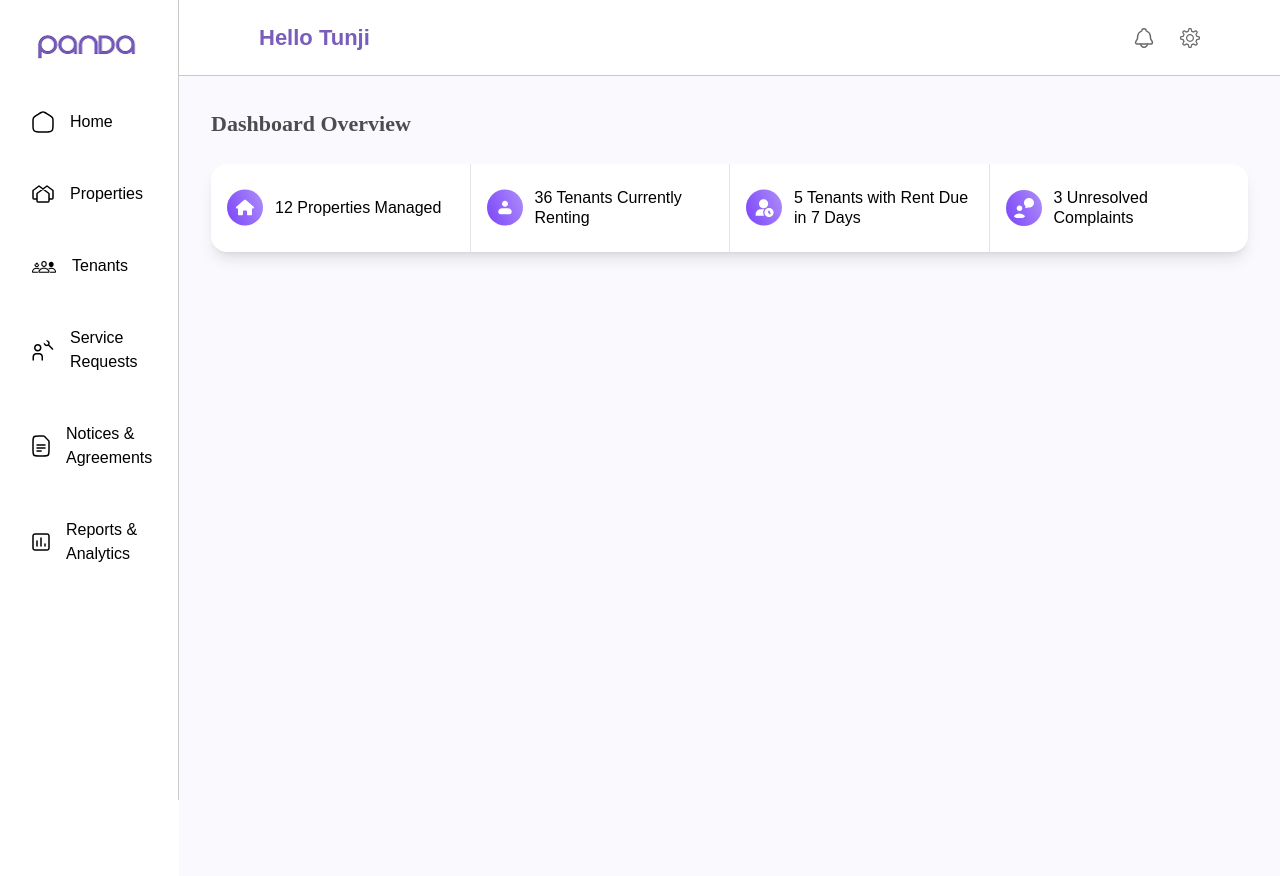
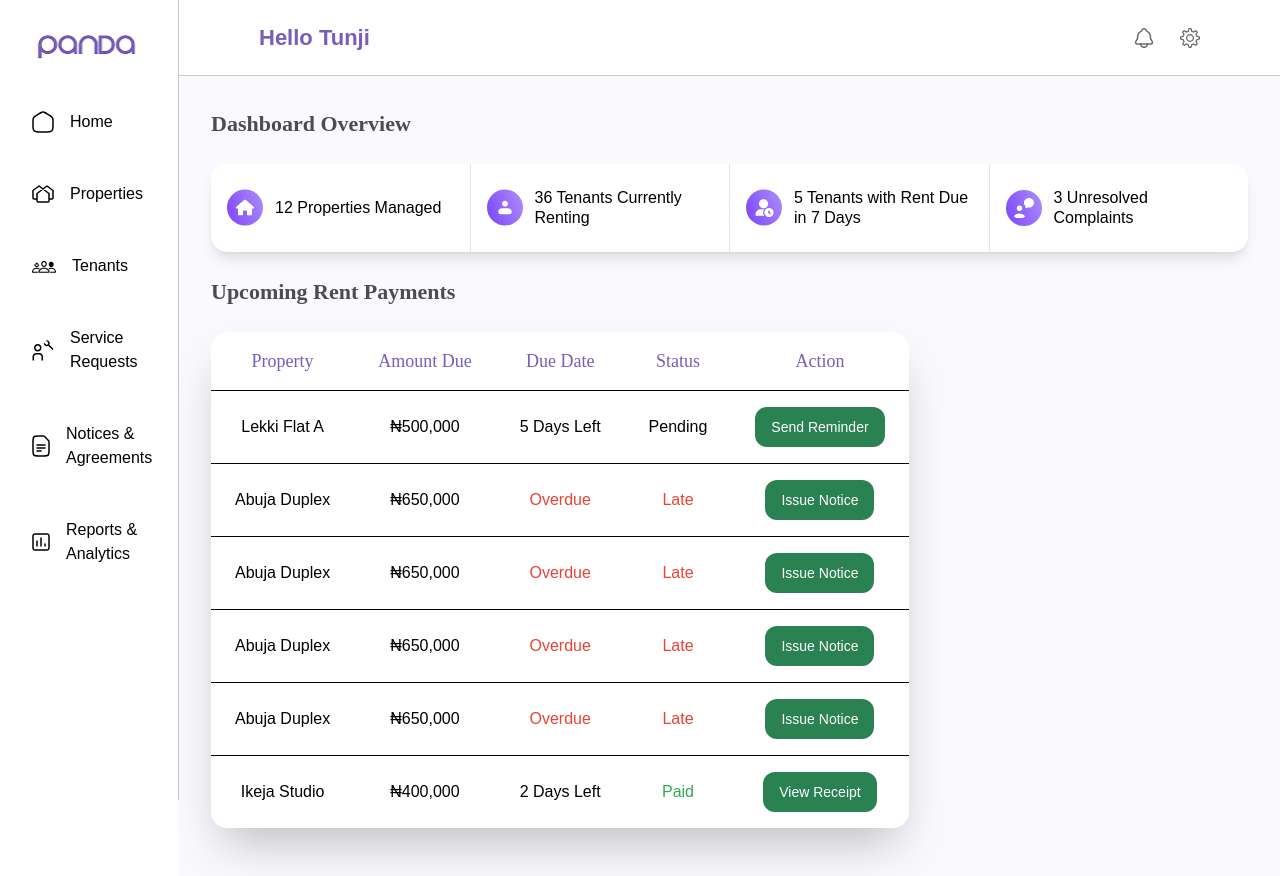
Before and after one commit to AJ-droi/panda-homes-frontend, a Next.js app: page /dashboard in a window 1280 px wide. Built offline with nearby package versions, Linux system fonts and the light colour scheme.

Commit message:
Property Payment Table Completion

```diff
--- /dev/null
+++ b/components/NotColouredTable.tsx
@@ -0,0 +1,103 @@
+import React from 'react';
+
+
+const PropertyPaymentTable = () => {
+
+  const propertyData = [
+    {
+      id: 1,
+      property: "Lekki Flat A",
+      amountDue: "₦500,000",
+      dueDate: "5 Days Left",
+      status: "Pending"
+    },
+    {
+      id: 2,
+      property: "Abuja Duplex",
+      amountDue: "₦650,000",
+      dueDate: "Overdue",
+      status: "Late"
+    },
+    {
+      id: 3,
+      property: "Abuja Duplex",
+      amountDue: "₦650,000",
+      dueDate: "Overdue",
+      status: "Late"
+    },
+    {
+      id: 4,
+      property: "Abuja Duplex",
+      amountDue: "₦650,000",
+      dueDate: "Overdue",
+      status: "Late"
+    },
+    {
+      id: 5,
+      property: "Abuja Duplex",
+      amountDue: "₦650,000",
+      dueDate: "Overdue",
+      status: "Late"
+    },
+    {
+      id: 6,
+      property: "Ikeja Studio",
+      amountDue: "₦400,000",
+      dueDate: "2 Days Left",
+      status: "Paid"
+    }
+  ];
+
+  const getActionButton = (status: string) => {
+    switch(status) {
+      case "Pending":
+        return <button className="bg-green-600 text-white px-4 py-2 rounded-md text-sm">Send Reminder</button>;
+      case "Late":
+        return <button className="bg-green-600 text-white px-4 py-2 rounded-md text-sm">Issue Notice</button>;
+      case "Paid":
+        return <button className="bg-green-600 text-white px-4 py-2 rounded-md text-sm">View Receipt</button>;
+      default:
+        return <button className="bg-green-600 text-white px-4 py-2 rounded-md text-sm">Action</button>;
+    }
+  };
+
+  return (
+    <div className="max-w-4xl mx-auto rounded-lg overflow-hidden shadow-lg bg-white">
+      <div className="overflow-x-auto">
+        <table className="w-full">
+          <thead>
+            <tr className="border-b">
+              <th className="text-left py-4 px-6 text-purple-600 font-medium">Property</th>
+              <th className="text-left py-4 px-6 text-purple-600 font-medium">Amount Due</th>
+              <th className="text-left py-4 px-6 text-purple-600 font-medium">Due Date</th>
+              <th className="text-left py-4 px-6 text-purple-600 font-medium">Status</th>
+              <th className="text-left py-4 px-6 text-purple-600 font-medium">Action</th>
+            </tr>
+          </thead>
+          <tbody>
+            {propertyData.map((item) => (
+              <tr key={item.id} className="border-b hover:bg-gray-50">
+                <td className="py-4 px-6">{item.property}</td>
+                <td className="py-4 px-6">{item.amountDue}</td>
+                <td className={`py-4 px-6 ${item.dueDate === "Overdue" ? "text-red-500 font-medium" : ""}`}>
+                  {item.dueDate}
+                </td>
+                <td className={`py-4 px-6 ${
+                  item.status === "Late" ? "text-red-500 font-medium" :
+                  item.status === "Paid" ? "text-green-500 font-medium" : ""
+                }`}>
+                  {item.status}
+                </td>
+                <td className="py-4 px-6">
+                  {getActionButton(item.status)}
+                </td>
+              </tr>
+            ))}
+          </tbody>
+        </table>
+      </div>
+    </div>
+  );
+};
+
+export default PropertyPaymentTable;
--- a/components/dashboard/Home/DashboardHome.tsx
+++ b/components/dashboard/Home/DashboardHome.tsx
@@ -1,10 +1,12 @@
 "use client";
 import React from 'react'
 import DashboardHomeNav from './Homenav'
+import PropertyPaymentTable from './PropertyPaymentTable';
 
 const DashboardHome = () => {
   return (
     <div>
+        <section>
         <div className='text-[#4D4D4D] font-[600] text-[22px] leading-[145%]'
         style={{fontFamily: 'Plus Jakarta Sans'}}
         >
@@ -14,6 +16,18 @@ const DashboardHome = () => {
         <div className='mt-6'>
       <DashboardHomeNav />
         </div>
+        </section>
+
+    <section>
+        <div className='text-[#4D4D4D] font-[600] mt-6 text-[22px] leading-[145%]'
+        style={{fontFamily: 'Plus Jakarta Sans'}}
+        >
+        Upcoming Rent Payments
+        </div>
+        <div className='mt-6 flex items-start justify-items-start'>
+            <PropertyPaymentTable />
+        </div>
+    </section>
     </div>
   )
 }
--- /dev/null
+++ b/components/dashboard/Home/PropertyPaymentTable.tsx
@@ -0,0 +1,153 @@
+import React from "react";
+
+const PropertyPaymentTable = () => {
+  const propertyData = [
+    {
+      id: 1,
+      property: "Lekki Flat A",
+      amountDue: "₦500,000",
+      dueDate: "5 Days Left",
+      status: "Pending",
+    },
+    {
+      id: 2,
+      property: "Abuja Duplex",
+      amountDue: "₦650,000",
+      dueDate: "Overdue",
+      status: "Late",
+    },
+    {
+      id: 3,
+      property: "Abuja Duplex",
+      amountDue: "₦650,000",
+      dueDate: "Overdue",
+      status: "Late",
+    },
+    {
+      id: 4,
+      property: "Abuja Duplex",
+      amountDue: "₦650,000",
+      dueDate: "Overdue",
+      status: "Late",
+    },
+    {
+      id: 5,
+      property: "Abuja Duplex",
+      amountDue: "₦650,000",
+      dueDate: "Overdue",
+      status: "Late",
+    },
+    {
+      id: 6,
+      property: "Ikeja Studio",
+      amountDue: "₦400,000",
+      dueDate: "2 Days Left",
+      status: "Paid",
+    },
+  ];
+
+  const getActionButton = (status: string) => {
+    switch (status) {
+      case "Pending":
+        return (
+          <button className="bg-[#2A8252] hover:cursor-pointer hover:bg-transparent hover:border-1 hover:border-black hover:text-black text-white px-[16px] py-[10px] rounded-[12px] text-sm">
+            Send Reminder
+          </button>
+        );
+      case "Late":
+        return (
+          <button className="bg-[#2A8252] hover:cursor-pointer hover:bg-transparent hover:border-1 hover:border-black hover:text-black text-white px-[16px] py-[10px] rounded-[12px] text-sm">
+            Issue Notice
+          </button>
+        );
+      case "Paid":
+        return (
+          <button className="bg-[#2A8252] hover:cursor-pointer hover:bg-transparent hover:border-1 hover:border-black hover:text-black text-white px-[16px] py-[10px] rounded-[12px] text-sm">
+            View Receipt
+          </button>
+        );
+      default:
+        return (
+          <button className="bg-[#2A8252] hover:cursor-pointer hover:bg-transparent hover:border-1 hover:border-black hover:text-black text-white px-[16px] py-[10px] rounded-[12px] text-sm">
+            Action
+          </button>
+        );
+    }
+  };
+
+  return (
+    <div className="max-w-4xl text-[#000000] rounded-2xl overflow-hidden shadow-2xl bg-white">
+      <div className="overflow-x-auto">
+        <table className="w-full">
+          <thead>
+            <tr className="border-b">
+              <th
+                className="text-center text-[18px] leading-[145%] py-4 px-6 text-[#785DBA] font-medium"
+                style={{ fontFamily: "Plus Jakarta Sans" }}
+              >
+                Property
+              </th>
+              <th
+                className="text-center text-[18px] leading-[145%] py-4 px-6 text-[#785DBA] font-medium"
+                style={{ fontFamily: "Plus Jakarta Sans" }}
+              >
+                Amount Due
+              </th>
+              <th
+                className="text-center text-[18px] leading-[145%] py-4 px-6 text-[#785DBA] font-medium"
+                style={{ fontFamily: "Plus Jakarta Sans" }}
+              >
+                Due Date
+              </th>
+              <th
+                className="text-center text-[18px] leading-[145%] py-4 px-6 text-[#785DBA] font-medium"
+                style={{ fontFamily: "Plus Jakarta Sans" }}
+              >
+                Status
+              </th>
+              <th
+                className="text-center text-[18px] leading-[145%] py-4 px-6 text-[#785DBA] font-medium"
+                style={{ fontFamily: "Plus Jakarta Sans" }}
+              >
+                Action
+              </th>
+            </tr>
+          </thead>
+          <tbody>
+            {propertyData.map((item, index) => (
+              <tr key={item.id} className={`${index !== propertyData.length - 1 ? 'border-b' : ''} hover:bg-gray-50`}>
+                <td className="py-4 px-6 text-center">{item.property}</td>
+                <td className="py-4 px-6 text-center">{item.amountDue}</td>
+                <td
+                  className={`py-4 px-6 text-center ${
+                    item.dueDate === "Overdue"
+                      ? "text-[#EB4335] font-medium"
+                      : ""
+                  }`}
+                >
+                  {item.dueDate}
+                </td>
+                <td
+                  className={`py-4 text-center px-6 ${
+                    item.status === "Late"
+                      ? "text-[#EB4335] font-medium"
+                      : item.status === "Paid"
+                      ? "text-[#34A853] font-medium"
+                      : ""
+                  }`}
+                >
+                  {item.status}
+                </td>
+                <td className="py-4 px-6 text-center">
+                  {getActionButton(item.status)}
+                </td>
+              </tr>
+            ))}
+          </tbody>
+        </table>
+      </div>
+    </div>
+  );
+};
+
+export default PropertyPaymentTable;
```
